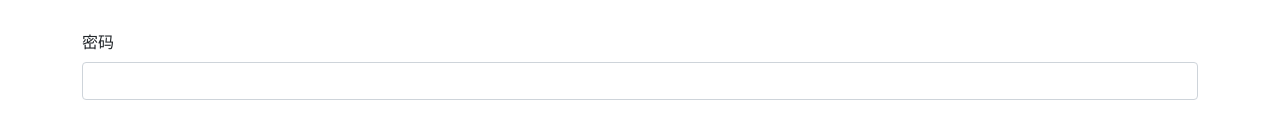
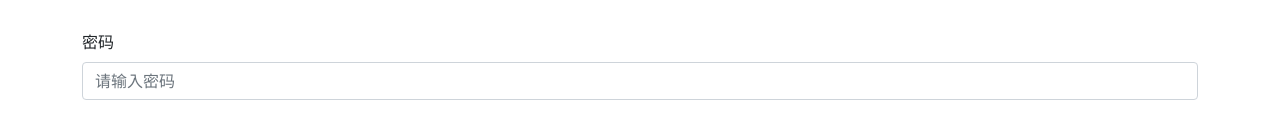
Before and after one commit to tangyun-92/vue-zhihu-web, a Vue app: page / in a window 1280 px wide. Shown: the part 166-304 px from the top of the page. Built offline with nearby package versions, Linux system fonts and the light colour scheme.

Commit message:
通过使表单组件支持默认属性

```diff
--- a/src/App.vue
+++ b/src/App.vue
@@ -5,16 +5,21 @@
     <form action="">
       <div class="mb-3">
         <label for="exampleInputEmail1" class="form-label">邮箱地址</label>
-        <validate-input :rules="emailRules" v-model="emailVal"></validate-input>
+        <validate-input
+          :rules="emailRules"
+          v-model="emailVal"
+          placeholder="请输入邮箱地址"
+          type="text"
+        ></validate-input>
       </div>
       <div class="mb-3">
         <label for="exampleInputPassword1" class="form-label">密码</label>
-        <input
+        <validate-input
+          :rules="passwordRules"
+          v-model="passwordVal"
+          placeholder="请输入密码"
           type="password"
-          class="form-control"
-          id="exampleInputPassword1"
-          aria-describedby="emailHelp"
-        />
+        ></validate-input>
       </div>
     </form>
   </div>
@@ -75,11 +80,17 @@ export default defineComponent({
       { type: 'required', message: '电子邮箱地址不能为空' },
       { type: 'email', message: '请输入正确的电子邮箱地址' }
     ]
+    const passwordVal = ref('')
+    const passwordRules: RulesProp = [
+      { type: 'required', message: '密码不能为空' }
+    ]
     return {
       // list: testData,
       currentUser,
       emailRules,
-      emailVal
+      emailVal,
+      passwordRules,
+      passwordVal
     }
   }
 })
--- a/src/components/ValidateInput.vue
+++ b/src/components/ValidateInput.vue
@@ -1,12 +1,12 @@
 <template>
   <div class="validate-input-container pb-3">
     <input
-      type="text"
       class="form-control"
       :class="{ 'is-invalid': inputRef.error }"
       :value="inputRef.val"
       @input="updateValue"
       @blur="validateInput"
+      v-bind="$attrs"
     />
     <span v-if="inputRef.error" class="invalid-feedback">{{
       inputRef.message
@@ -30,6 +30,7 @@ export default defineComponent({
     rules: Array as PropType<RulesProp>,
     modelValue: String
   },
+  inheritAttrs: false, // 去除组件根元素继承的 attribute
   setup(props, context) {
     const inputRef = reactive({
       val: props.modelValue || '',
```
